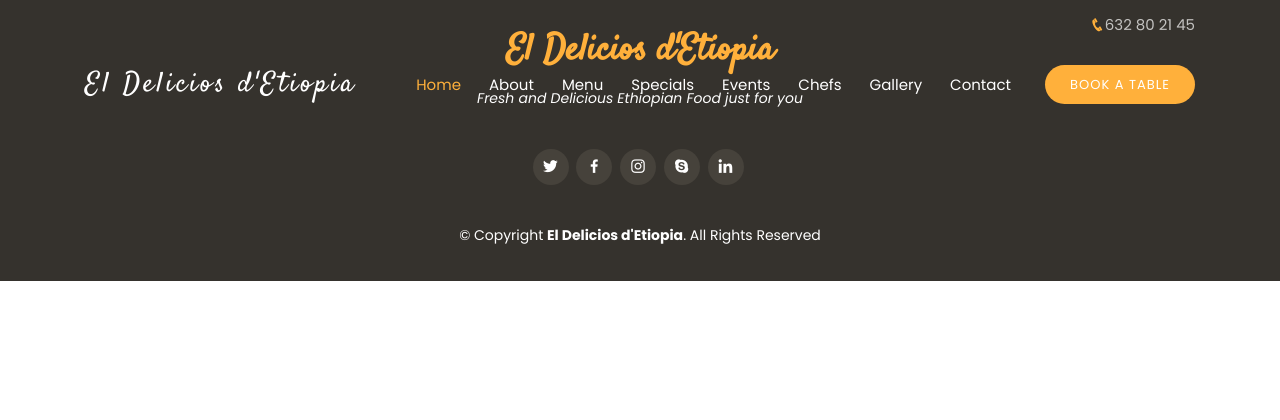
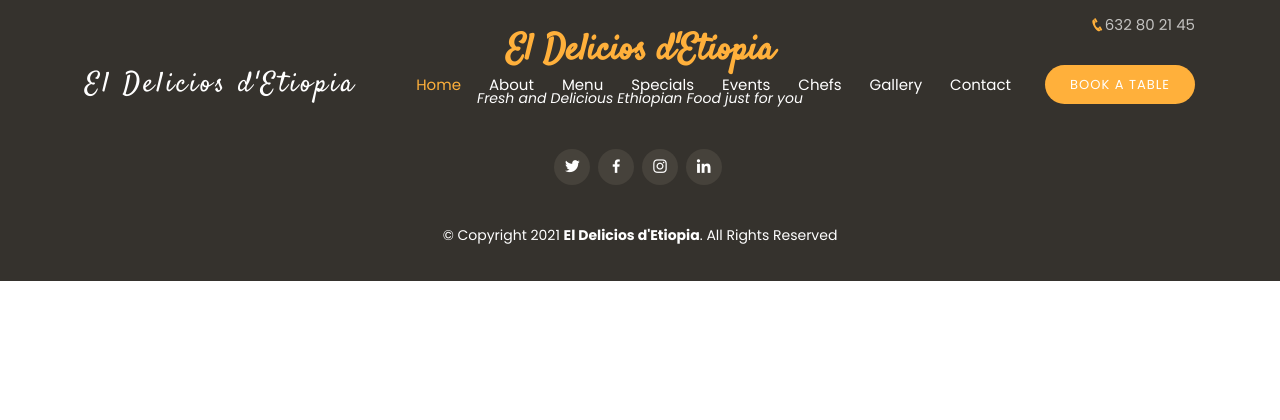
Before and after one commit to DagmawitG/Restaurant-Website, a Django app: template project_restaurant/restaurant/templates/restaurant/base.html in a window 1280 px wide. Shown: the top 420 px of the page. Run offline with Django 3.2, Linux system fonts and the light colour scheme; the template is opened without the code that fills it: values that come from a table or form of the project are taken from there, others are empty; data comes from the database, SQL or seed files in the repository; both versions use the stored data as it was after the commit; some libraries are stand-ins or nearby versions.

Commit message:
Footer made with db

```diff
--- a/project_restaurant/restaurant/admin.py
+++ b/project_restaurant/restaurant/admin.py
@@ -1,6 +1,7 @@
 from django.contrib import admin
-from .models import Hero,About,WhyUs
+from .models import Hero,About,WhyUs,Footer
 
 admin.site.register(Hero)
 admin.site.register(About)
 admin.site.register(WhyUs)
+admin.site.register(Footer)
--- a/project_restaurant/restaurant/models.py
+++ b/project_restaurant/restaurant/models.py
@@ -24,3 +24,15 @@ class WhyUs(models.Model):
     whyUsDesc3 = models.TextField()
     def __str__(self):
         return self.whyUsTitle
+
+class Footer(models.Model):
+    footerTitle = models.CharField(max_length=100)
+    footerBody = models.CharField(max_length=200)
+    twitterLink = models.TextField(max_length=100)
+    facebookLink = models.TextField(max_length=100)
+    instagramLink = models.TextField(max_length=100)
+    linkedinLink = models.TextField(max_length=100)
+    year = models.TextField(max_length=100, default='2021')
+    copyrightText = models.TextField(max_length=100)
+    def __str__(self):
+        return self.footerTitle
--- a/project_restaurant/restaurant/templates/restaurant/base.html
+++ b/project_restaurant/restaurant/templates/restaurant/base.html
@@ -93,18 +93,19 @@
   </main>
     <footer id="footer">
         <div class="container">
-        <h3>El Delicios d'Etiopia</h3>
-        <p>Fresh and Delicious Ethiopian Food just for you</p>
+        {% if footer %}
+        <h3>{{ footer.footerTitle }}</h3>
+        <p>{{ footer.footerBody }}</p>
         <div class="social-links">
-            <a href="#" class="twitter"><i class="bx bxl-twitter"></i></a>
-            <a href="#" class="facebook"><i class="bx bxl-facebook"></i></a>
-            <a href="#" class="instagram"><i class="bx bxl-instagram"></i></a>
-            <a href="#" class="google-plus"><i class="bx bxl-skype"></i></a>
-            <a href="#" class="linkedin"><i class="bx bxl-linkedin"></i></a>
+            <a href="{{ footer.twitterLink }}" class="twitter"><i class="bx bxl-twitter"></i></a>
+            <a href="{{ footer.facebookLink }}" class="facebook"><i class="bx bxl-facebook"></i></a>
+            <a href="{{ footer.instagramLink }}" class="instagram"><i class="bx bxl-instagram"></i></a>
+            <a href="{{ footer.linkedinLink }}" class="linkedin"><i class="bx bxl-linkedin"></i></a>
         </div>
         <div class="copyright">
-            &copy; Copyright <strong><span>El Delicios d'Etiopia</span></strong>. All Rights Reserved
+            &copy; Copyright {{ footer.year }} <strong><span>{{ footer.footerTitle }}</span></strong>. {{ footer.copyrightText }}
         </div>
+        {% endif %}
 
         </div>
     </footer>
```
Also changed, not shown: project_restaurant/restaurant/views.py (+5 -2 lines), project_restaurant/db.sqlite3, project_restaurant/restaurant/migrations/0004_footer.py (added), project_restaurant/restaurant/migrations/0005_auto_20210326_1021.py (added), project_restaurant/restaurant/migrations/0006_auto_20210326_1027.py (added).
